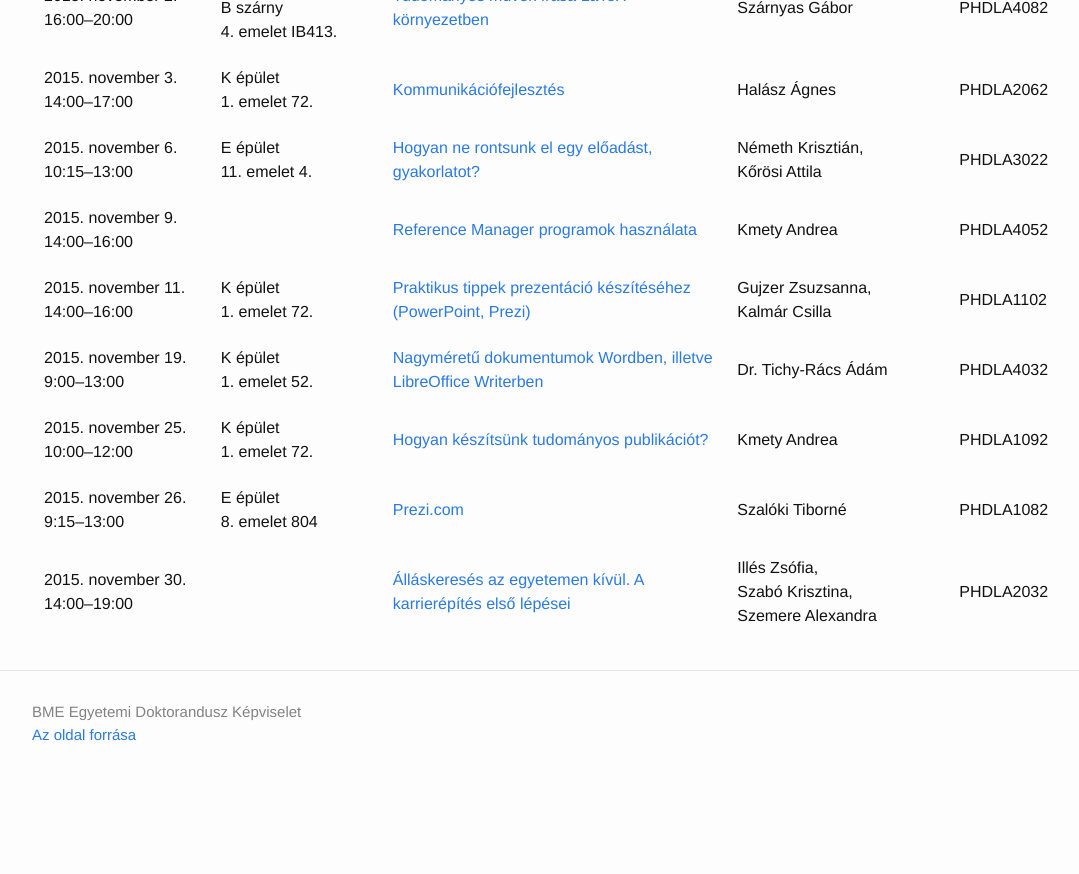
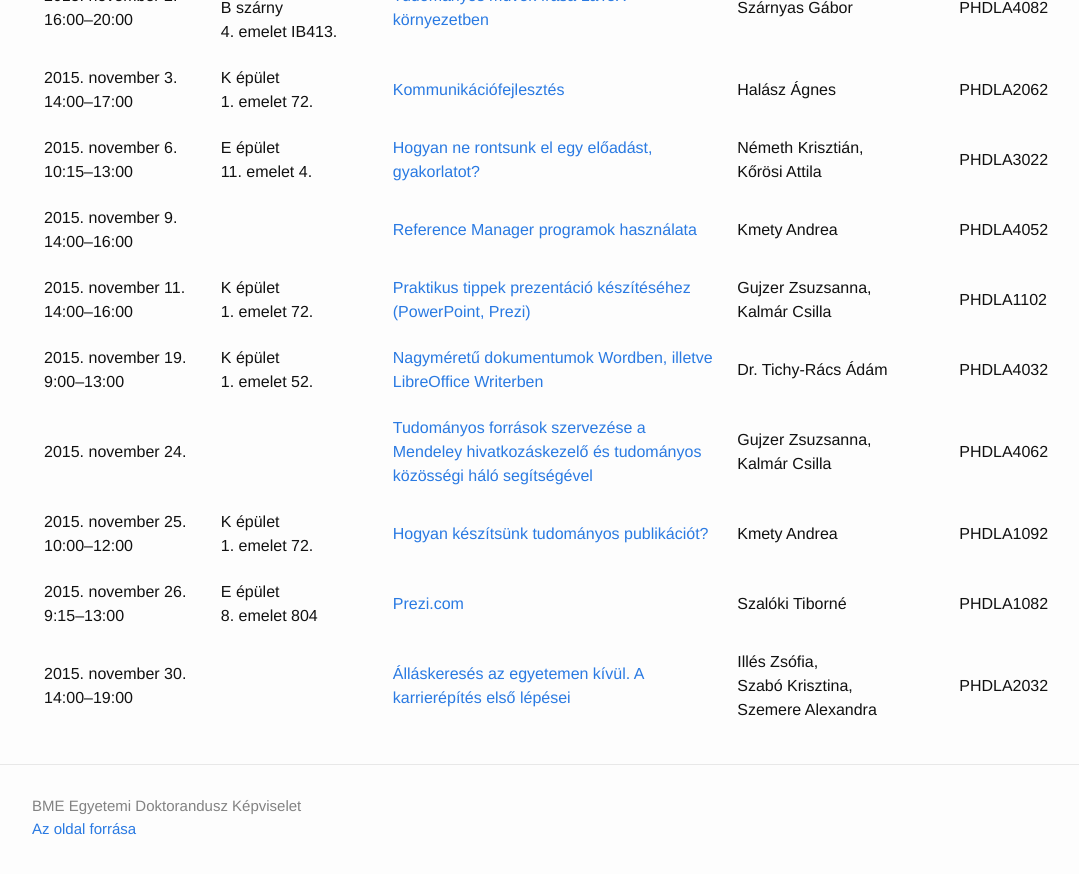
Before and after one commit to totyabaja/bme-edk.github.io, a Jekyll site: the page built from lectures.html, in a window 1280 px wide and 900 px high, scrolled down 1697 px. Shown: the top 874 px of the window, without its empty margins (38-1117 px from the left). Built offline with Jekyll 4.4.1, drawn with Linux system fonts in a browser that asks for light colours; a file with an impossible date is left out; before the commit the page ends 2503 px from its top, so only the background shows below that.

Commit message:
Update 4062-mendeley.md

```diff
--- a/_lectures/4062-mendeley.md
+++ b/_lectures/4062-mendeley.md
@@ -1,6 +1,6 @@
 ---
 layout: lecture
-date: TBA
+date: 2015.11.24.
 starttime: ""
 endtime: ""
 location:
```
